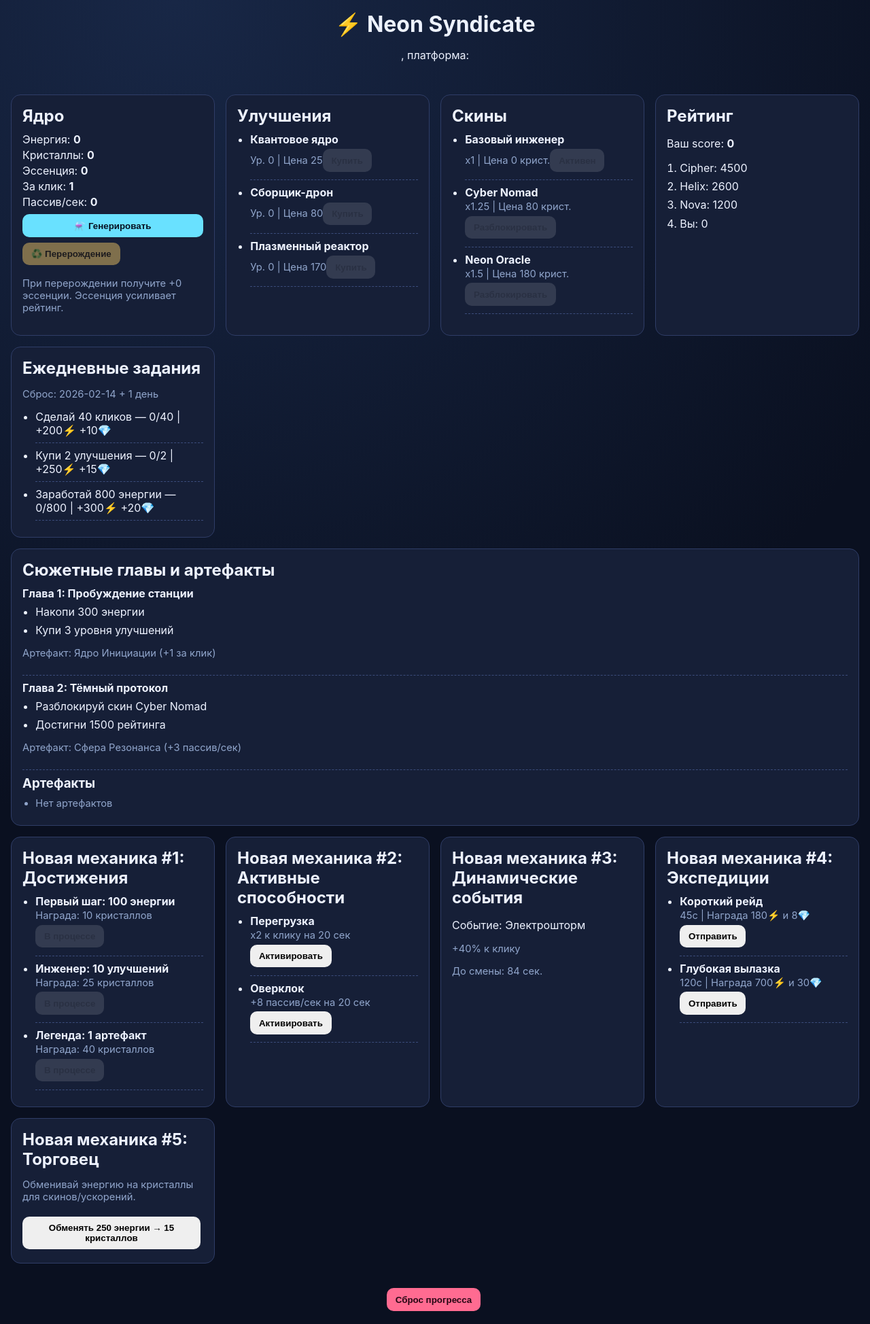
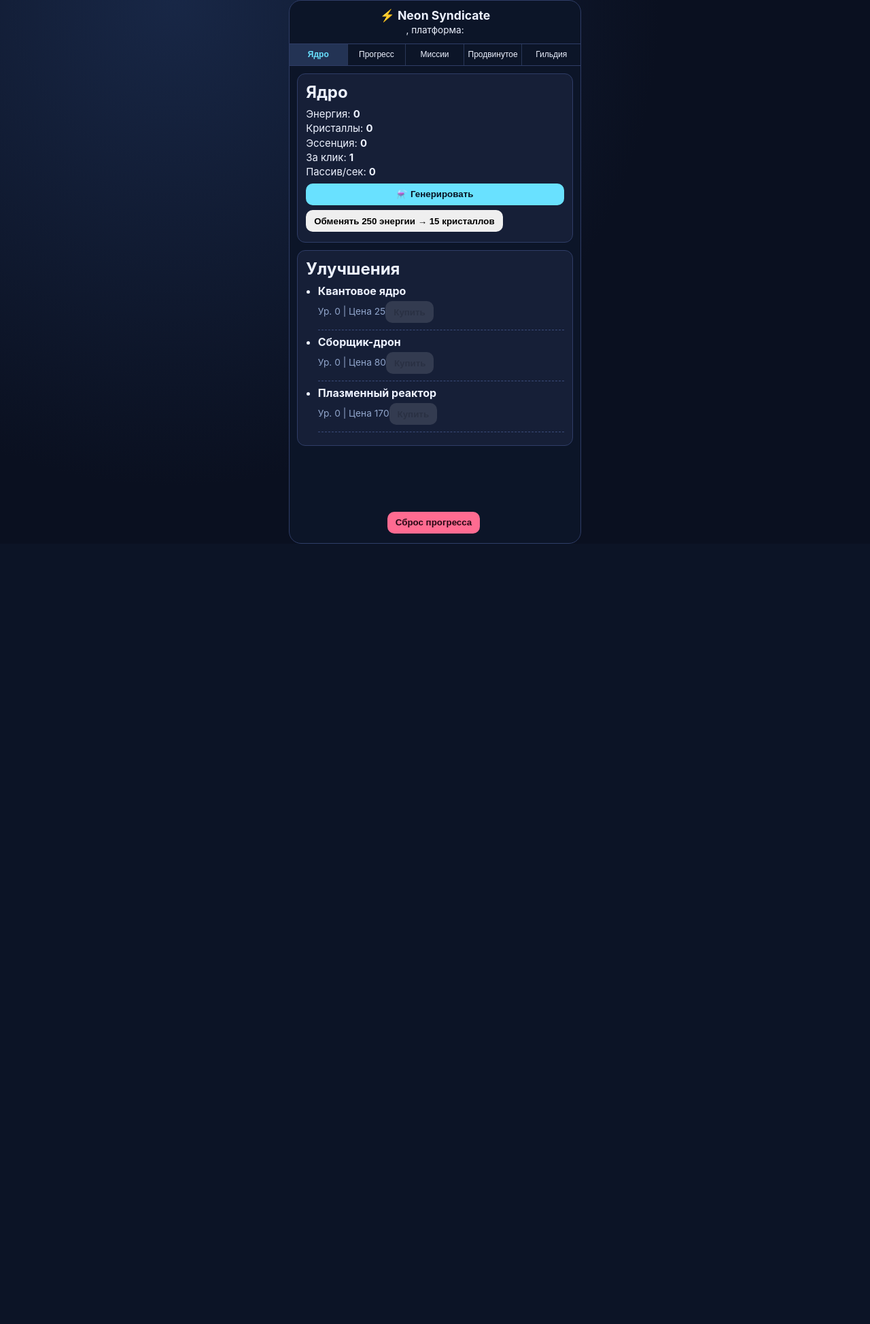
Before and after one commit to aleksandrmaricev141-star/gunis-, a PHP site: page / in a window 1280 px wide. Shown: the whole page at 68% size. After the commit the page ends 800 px from the top, so only its background shows below. Run offline with PHP 8.4, Linux system fonts and the light colour scheme; some libraries are stand-ins or nearby versions.

Commit message:
feat: add 9x16 tabbed UI and guild system for mini app

```diff
--- a/index.html
+++ b/index.html
@@ -8,12 +8,22 @@
   <script src="https://telegram.org/js/telegram-web-app.js"></script>
 </head>
 <body>
+  <div class="app-frame">
     <header class="topbar">
       <h1>⚡ Neon Syndicate</h1>
       <p id="tgUserLabel">Гость лаборатории</p>
     </header>
 
-  <main class="grid">
+    <nav class="tabs" id="tabMenu">
+      <button class="tab-btn active" data-tab="core">Ядро</button>
+      <button class="tab-btn" data-tab="progress">Прогресс</button>
+      <button class="tab-btn" data-tab="missions">Миссии</button>
+      <button class="tab-btn" data-tab="advanced">Продвинутое</button>
+      <button class="tab-btn" data-tab="guild">Гильдия</button>
+    </nav>
+
+    <main class="tab-content">
+      <section class="tab-panel active" data-panel="core">
         <section class="card">
           <h2>Ядро</h2>
           <div class="stats">
@@ -24,33 +34,39 @@
             <p>Пассив/сек: <strong id="passive">0</strong></p>
           </div>
           <button id="tapButton" class="btn primary">⚗️ Генерировать</button>
-      <button id="prestigeButton" class="btn warn">♻️ Перерождение</button>
-      <p class="hint" id="prestigeHint"></p>
+          <button id="tradeButton" class="btn">Обменять 250 энергии → 15 кристаллов</button>
         </section>
 
         <section class="card">
           <h2>Улучшения</h2>
           <ul id="upgradesList"></ul>
         </section>
+      </section>
 
+      <section class="tab-panel" data-panel="progress">
         <section class="card">
           <h2>Скины</h2>
           <ul id="skinsList"></ul>
         </section>
-
         <section class="card">
           <h2>Рейтинг</h2>
           <p>Ваш score: <strong id="ratingScore">0</strong></p>
           <ol id="ratingBoard"></ol>
         </section>
+        <section class="card">
+          <h2>Достижения</h2>
+          <ul id="achievementsList"></ul>
+        </section>
+      </section>
 
+      <section class="tab-panel" data-panel="missions">
         <section class="card">
           <h2>Ежедневные задания</h2>
           <p class="hint" id="dailyReset"></p>
           <ul id="dailyList"></ul>
         </section>
 
-    <section class="card wide">
+        <section class="card">
           <h2>Сюжетные главы и артефакты</h2>
           <div id="storyList"></div>
           <h3>Артефакты</h3>
@@ -58,37 +74,54 @@
         </section>
 
         <section class="card">
-      <h2>Новая механика #1: Достижения</h2>
-      <ul id="achievementsList"></ul>
+          <h2>Экспедиции</h2>
+          <ul id="expeditionsList"></ul>
+        </section>
       </section>
 
+      <section class="tab-panel" data-panel="advanced">
         <section class="card">
-      <h2>Новая механика #2: Активные способности</h2>
+          <h2>Активные способности</h2>
           <ul id="abilitiesList"></ul>
         </section>
 
         <section class="card">
-      <h2>Новая механика #3: Динамические события</h2>
+          <h2>Динамические события</h2>
           <p id="eventName"></p>
           <p class="hint" id="eventDesc"></p>
           <p class="hint" id="eventTimer"></p>
         </section>
 
         <section class="card">
-      <h2>Новая механика #4: Экспедиции</h2>
-      <ul id="expeditionsList"></ul>
+          <h2>Перерождение</h2>
+          <button id="prestigeButton" class="btn warn">♻️ Перерождение</button>
+          <p class="hint" id="prestigeHint"></p>
+        </section>
+      </section>
+
+      <section class="tab-panel" data-panel="guild">
+        <section class="card">
+          <h2>Гильдии</h2>
+          <p id="guildStatus" class="hint"></p>
+          <ul id="guildList"></ul>
         </section>
 
         <section class="card">
-      <h2>Новая механика #5: Торговец</h2>
-      <p class="hint">Обменивай энергию на кристаллы для скинов/ускорений.</p>
-      <button id="tradeButton" class="btn">Обменять 250 энергии → 15 кристаллов</button>
+          <h2>Квесты гильдии</h2>
+          <ul id="guildQuestsList"></ul>
+        </section>
+
+        <section class="card">
+          <h2>Рейтинг гильдий</h2>
+          <ol id="guildBoard"></ol>
+        </section>
       </section>
     </main>
 
     <footer>
       <button id="resetButton" class="btn danger">Сброс прогресса</button>
     </footer>
+  </div>
 
   <script type="module" src="src/main.js"></script>
 </body>
--- a/src/config/gameData.js
+++ b/src/config/gameData.js
@@ -1,4 +1,4 @@
-export const STORAGE_KEY = 'neon-syndicate-v2';
+export const STORAGE_KEY = 'neon-syndicate-v3';
 
 export const upgrades = [
   { id: 'core', name: 'Квантовое ядро', baseCost: 25, click: 1, passive: 0 },
@@ -60,3 +60,14 @@ export const expeditions = [
   { id: 'short', name: 'Короткий рейд', duration: 45, rewardEnergy: 180, rewardCrystals: 8 },
   { id: 'deep', name: 'Глубокая вылазка', duration: 120, rewardEnergy: 700, rewardCrystals: 30 }
 ];
+
+export const guilds = [
+  { id: 'forge', name: 'Iron Forge', bonusClick: 1, bonusPassive: 0 },
+  { id: 'pulse', name: 'Pulse Order', bonusClick: 0, bonusPassive: 2 },
+  { id: 'veil', name: 'Shadow Veil', bonusClick: 1, bonusPassive: 1 }
+];
+
+export const guildQuestTemplates = [
+  { id: 'gq_clicks', text: 'Вклад: 60 кликов', target: 60, type: 'clicks', rewardGuildXp: 120, rewardCrystals: 12 },
+  { id: 'gq_earn', text: 'Вклад: 1200 энергии', target: 1200, type: 'earn', rewardGuildXp: 180, rewardCrystals: 15 }
+];
--- a/src/core/state.js
+++ b/src/core/state.js
@@ -1,4 +1,4 @@
-import { dailyTemplates, upgrades } from '../config/gameData.js';
+import { dailyTemplates, guildQuestTemplates, upgrades } from '../config/gameData.js';
 
 export const todayKey = () => new Date().toISOString().slice(0, 10);
 
@@ -12,6 +12,19 @@ export function createDailyTasks(key) {
     done: false,
     rewardEnergy: d.rewardEnergy,
     rewardCrystals: d.rewardCrystals
+  }));
+}
+
+export function createGuildQuests(key) {
+  return guildQuestTemplates.map((q) => ({
+    id: `${key}_${q.id}`,
+    type: q.type,
+    text: q.text,
+    target: q.target,
+    progress: 0,
+    done: false,
+    rewardGuildXp: q.rewardGuildXp,
+    rewardCrystals: q.rewardCrystals
   }));
 }
 
@@ -35,6 +48,10 @@ export function defaultState() {
     abilityCooldowns: {},
     expeditionRuns: {},
     currentEvent: { index: 0, startedAt: Date.now() },
-    lastRating: 0
+    lastRating: 0,
+    activeGuild: null,
+    guildXp: 0,
+    guildQuestKey: todayKey(),
+    guildQuests: createGuildQuests(todayKey())
   };
 }
--- a/src/main.js
+++ b/src/main.js
@@ -13,16 +13,20 @@ import { cleanupEffects, renderAbilities } from './systems/abilities.js';
 import { rotateEventIfNeeded, renderEvent, events } from './systems/events.js';
 import { renderExpeditions } from './systems/expeditions.js';
 import { doPrestige, renderPrestige } from './systems/prestige.js';
+import { initTabs } from './systems/tabs.js';
+import { renderGuilds, trackGuild } from './systems/guilds.js';
 
 const state = load(defaultState());
 const tg = initTelegramUI();
 document.getElementById('tgUserLabel').textContent = `${tg.userName}, платформа: ${tg.platform}`;
+initTabs();
 
 function applyTickIncome(amount) {
   if (amount <= 0) return;
   state.energy += amount;
   state.totalEarned += amount;
   trackDaily(state, 'earn', amount);
+  trackGuild(state, 'earn', amount);
 }
 
 function refresh(meta = {}) {
@@ -30,7 +34,9 @@ function refresh(meta = {}) {
   cleanupEffects(state);
   rotateEventIfNeeded(state);
 
-  if (meta.type === 'upgrade') trackDaily(state, 'upgrade', meta.amount || 1);
+  if (meta.type === 'upgrade') {
+    trackDaily(state, 'upgrade', meta.amount || 1);
+  }
 
   renderCore(state);
   renderUpgrades(state, refresh);
@@ -43,6 +49,7 @@ function refresh(meta = {}) {
   renderEvent(state);
   renderExpeditions(state, refresh);
   renderPrestige(state);
+  renderGuilds(state, refresh);
 
   save(state);
 }
@@ -54,6 +61,8 @@ document.getElementById('tapButton').addEventListener('click', () => {
   state.clicks += 1;
   trackDaily(state, 'clicks', 1);
   trackDaily(state, 'earn', gain);
+  trackGuild(state, 'clicks', 1);
+  trackGuild(state, 'earn', gain);
   refresh();
 });
 
--- /dev/null
+++ b/src/systems/tabs.js
@@ -0,0 +1,12 @@
+export function initTabs() {
+  const buttons = [...document.querySelectorAll('.tab-btn')];
+  const panels = [...document.querySelectorAll('.tab-panel')];
+
+  buttons.forEach((btn) => {
+    btn.addEventListener('click', () => {
+      const target = btn.dataset.tab;
+      buttons.forEach((b) => b.classList.toggle('active', b === btn));
+      panels.forEach((p) => p.classList.toggle('active', p.dataset.panel === target));
+    });
+  });
+}
--- a/styles.css
+++ b/styles.css
@@ -9,40 +9,72 @@
   --warn: #ffd166;
   --danger: #ff6b91;
 }
-
 * { box-sizing: border-box; }
-
 body {
   margin: 0;
   color: var(--text);
   background: radial-gradient(circle at 20% 0%, #182746 0%, var(--bg) 55%);
   font-family: Inter, system-ui, -apple-system, Segoe UI, Roboto, sans-serif;
+  min-height: 100vh;
+  display: grid;
+  place-items: center;
 }
 
-.topbar, footer { text-align: center; padding: 1rem; }
-h1,h2,h3 { margin: 0 0 .6rem; }
+.app-frame {
+  width: min(100vw, 430px);
+  aspect-ratio: 9 / 16;
+  height: min(100vh, 860px);
+  border: 1px solid var(--line);
+  border-radius: 18px;
+  overflow: hidden;
+  background: #0c1528;
+  display: flex;
+  flex-direction: column;
+}
 
-.grid {
+.topbar, footer { text-align: center; padding: .7rem .8rem; }
+h1 { font-size: 1.1rem; margin: 0 0 .2rem; }
+h2,h3 { margin: 0 0 .55rem; }
+.topbar p { margin: 0; font-size: .85rem; }
+
+.tabs {
   display: grid;
-  gap: 1rem;
-  padding: 1rem;
-  grid-template-columns: repeat(auto-fit, minmax(280px, 1fr));
+  grid-template-columns: repeat(5, 1fr);
+  border-top: 1px solid var(--line);
+  border-bottom: 1px solid var(--line);
 }
+.tab-btn {
+  background: transparent;
+  color: var(--text);
+  border: 0;
+  border-right: 1px solid #293758;
+  padding: .55rem .2rem;
+  font-size: .75rem;
+  cursor: pointer;
+}
+.tab-btn:last-child { border-right: 0; }
+.tab-btn.active { background: #233354; color: var(--primary); font-weight: 700; }
+
+.tab-content {
+  flex: 1;
+  overflow-y: auto;
+  padding: .7rem;
+}
+.tab-panel { display: none; gap: .65rem; }
+.tab-panel.active { display: grid; }
 
 .card {
   border: 1px solid var(--line);
-  border-radius: 14px;
+  border-radius: 12px;
   background: var(--card);
-  padding: 1rem;
+  padding: .75rem;
 }
-
-.wide { grid-column: 1 / -1; }
-.stats p { margin: .2rem 0; }
+.stats p { margin: .2rem 0; font-size: .93rem; }
 
 .btn {
   border: 0;
   border-radius: 10px;
-  padding: .58rem .8rem;
+  padding: .52rem .75rem;
   font-weight: 700;
   cursor: pointer;
   margin: .3rem .25rem .2rem 0;
@@ -52,14 +84,12 @@ h1,h2,h3 { margin: 0 0 .6rem; }
 .warn { background: var(--warn); color: #241600; }
 .danger { background: var(--danger); color: #260713; }
 
-ul,ol { margin: .3rem 0; padding-left: 1.2rem; }
-li { margin: .45rem 0; }
-
+ul,ol { margin: .3rem 0; padding-left: 1.1rem; }
+li { margin: .4rem 0; }
 .item {
-  padding-bottom: .5rem;
-  margin-bottom: .5rem;
+  padding-bottom: .45rem;
+  margin-bottom: .45rem;
   border-bottom: 1px dashed #3b4c7b;
 }
-
-.hint { color: var(--muted); font-size: .92rem; }
+.hint { color: var(--muted); font-size: .86rem; }
 .done { color: var(--ok); }
```
Also changed, not shown: src/core/economy.js (+12 -5 lines), src/systems/guilds.js (added, +83 -0 lines), README.md. Lines whose indentation alone changed are shown as unchanged.
